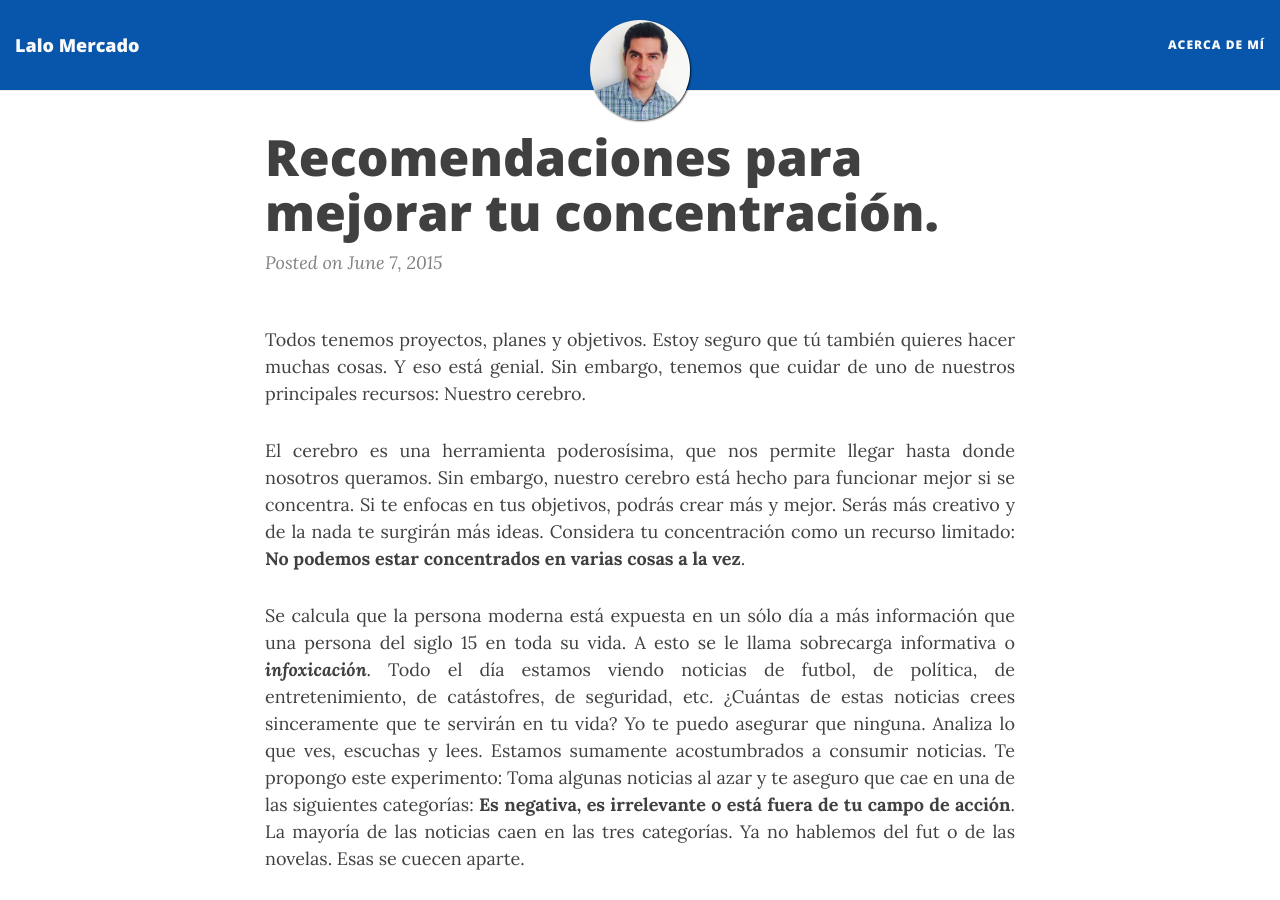
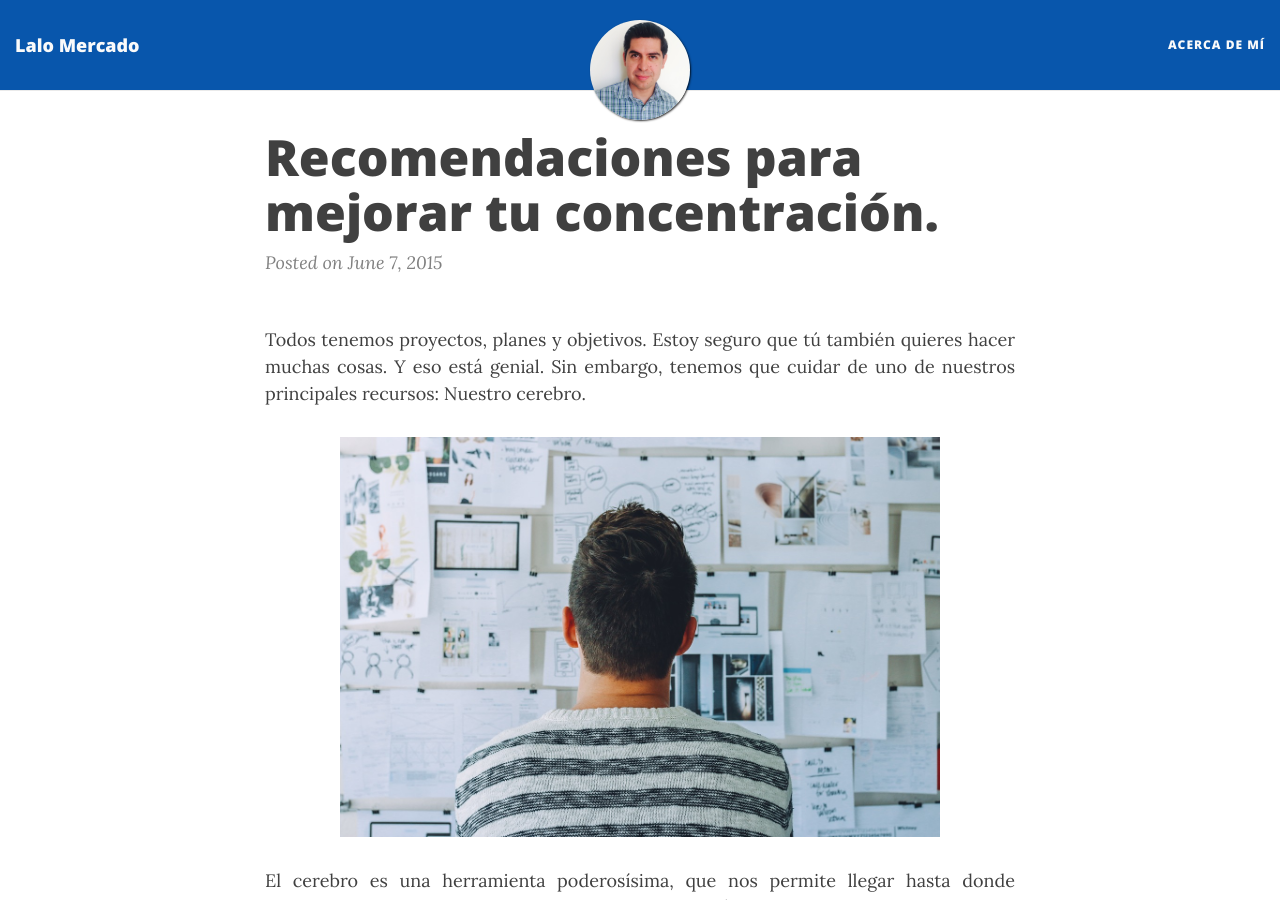
Before and after one commit to lalomergo/lalomergo.github.io, a Jekyll site: the page built from _posts/2015-06-07-mejora-tu-concentracion.md, in a window 1280 px wide and 900 px high. Built offline with Jekyll 4.4.1, drawn with Linux system fonts in a browser that asks for light colours; nearby versions of some CDN libraries; comment, search, counter and statistics services are not loaded.

Commit message:
Adding the last image to current posts

```diff
--- a/_posts/2015-06-07-mejora-tu-concentracion.md
+++ b/_posts/2015-06-07-mejora-tu-concentracion.md
@@ -1,11 +1,10 @@
 ---
-id: 117
 title: Recomendaciones para mejorar tu concentración.
-date: 2015-06-07T16:23:48+00:00
+date: 2015-06-07 16:23
 author: Lalo Mercado
 layout: post
-guid: http://lalomercado.com/?p=117
 permalink: /2015/06/07/mejora-tu-concentracion/
+share-img: "/assets/concentracion.jpg"
 categories:
   - Blog
   - Motivación
@@ -16,6 +15,10 @@
 ---
 <p style="text-align: justify;">
   Todos tenemos proyectos, planes y objetivos. Estoy seguro que tú también quieres hacer muchas cosas. Y eso está genial. Sin embargo, tenemos que cuidar de uno de nuestros principales recursos: Nuestro cerebro.
+</p>
+
+<p align="center">
+  <img width="600" src="/assets/concentracion.jpg">
 </p>
 
 <p style="text-align: justify;">
```
